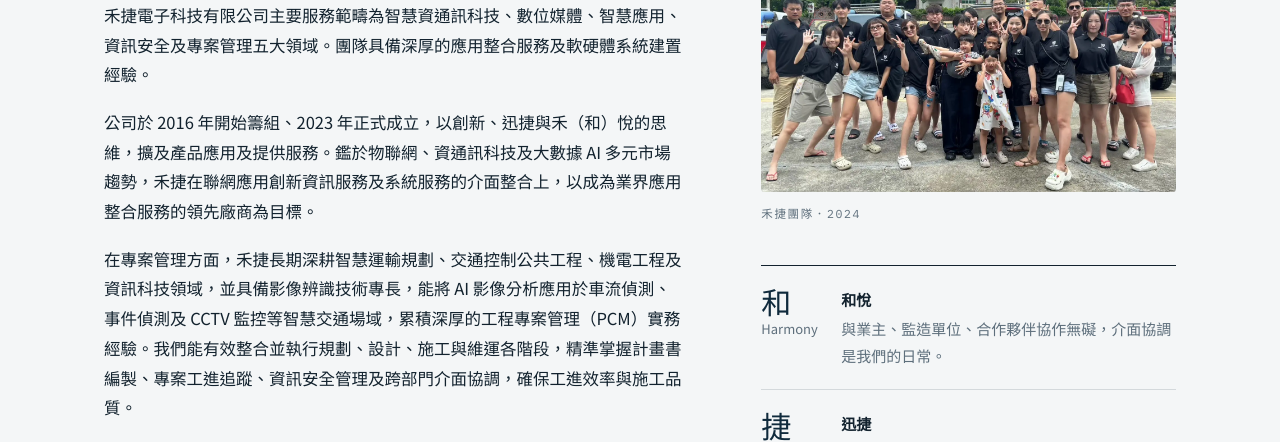
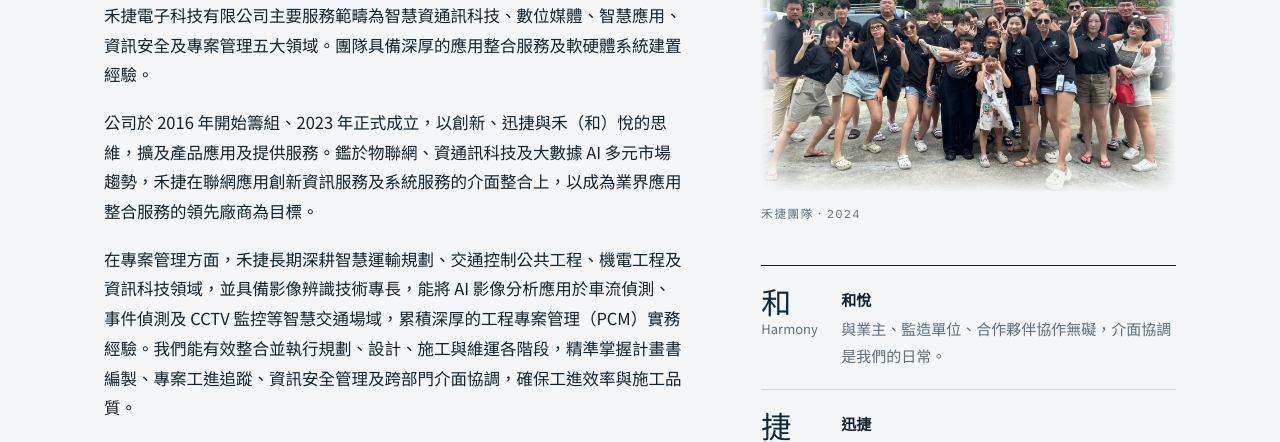
Before and after one commit to shunmin0110/shunmin0110.github.io, a plain HTML site: page about.html in a window 1280 px wide. Shown: the part 658-1100 px from the top of the page. Drawn offline with Linux system fonts and the light colour scheme; a web font is replaced by a local one.

Commit message:
團隊照改為柔邊：漸層遮罩淡出四邊
- .team-photo img 用兩道 linear-gradient 遮罩取交集做四邊淡出
- 左右各 7%、上 9% 下 10%：邊緣的人不會被吃掉，臉都保留
- 遮罩淡出到透明而非寫死底色，日後這區換深色底也能用
- 舊版 Safari 用 -webkit-mask-composite: source-in 備援；瀏覽器不支援
  遮罩時會退回原本的方形圖，不會破版

Co-Authored-By: Claude Opus 5 (1M context) <noreply@anthropic.com>
Claude-Session: https://claude.ai/code/session_011mSD2t8nHuQW3X3kzZjHMd

```diff
--- a/style.css
+++ b/style.css
@@ -222,7 +222,17 @@ ul { margin: 0; padding: 0; list-style: none; }
 .about-copy p + p { margin-top: 18px; }
 .about-side { display: grid; gap: clamp(28px, 4vw, 40px); align-content: start; }
 .team-photo { margin: 0; }  /* 蓋掉 figure 預設的 1em 40px */
-.team-photo img { width: 100%; height: auto; border-radius: 3px; }
+.team-photo img {
+  width: 100%; height: auto;
+  /* 柔邊：兩道漸層遮罩取交集，四邊淡出到頁面底色。左右淡出幅度較小，避免吃到邊緣的人 */
+  --feather-x: linear-gradient(90deg, transparent 0, #000 7%, #000 93%, transparent 100%);
+  --feather-y: linear-gradient(180deg, transparent 0, #000 9%, #000 90%, transparent 100%);
+  -webkit-mask-image: var(--feather-x), var(--feather-y);
+  -webkit-mask-composite: source-in;          /* 舊版 Safari */
+  mask-image: var(--feather-x), var(--feather-y);
+  mask-composite: intersect;
+  mask-repeat: no-repeat;
+}
 .team-photo figcaption {
   margin-top: 12px; font-family: var(--mono); font-size: 11.5px; letter-spacing: .14em;
   text-transform: uppercase; color: var(--muted);
```
